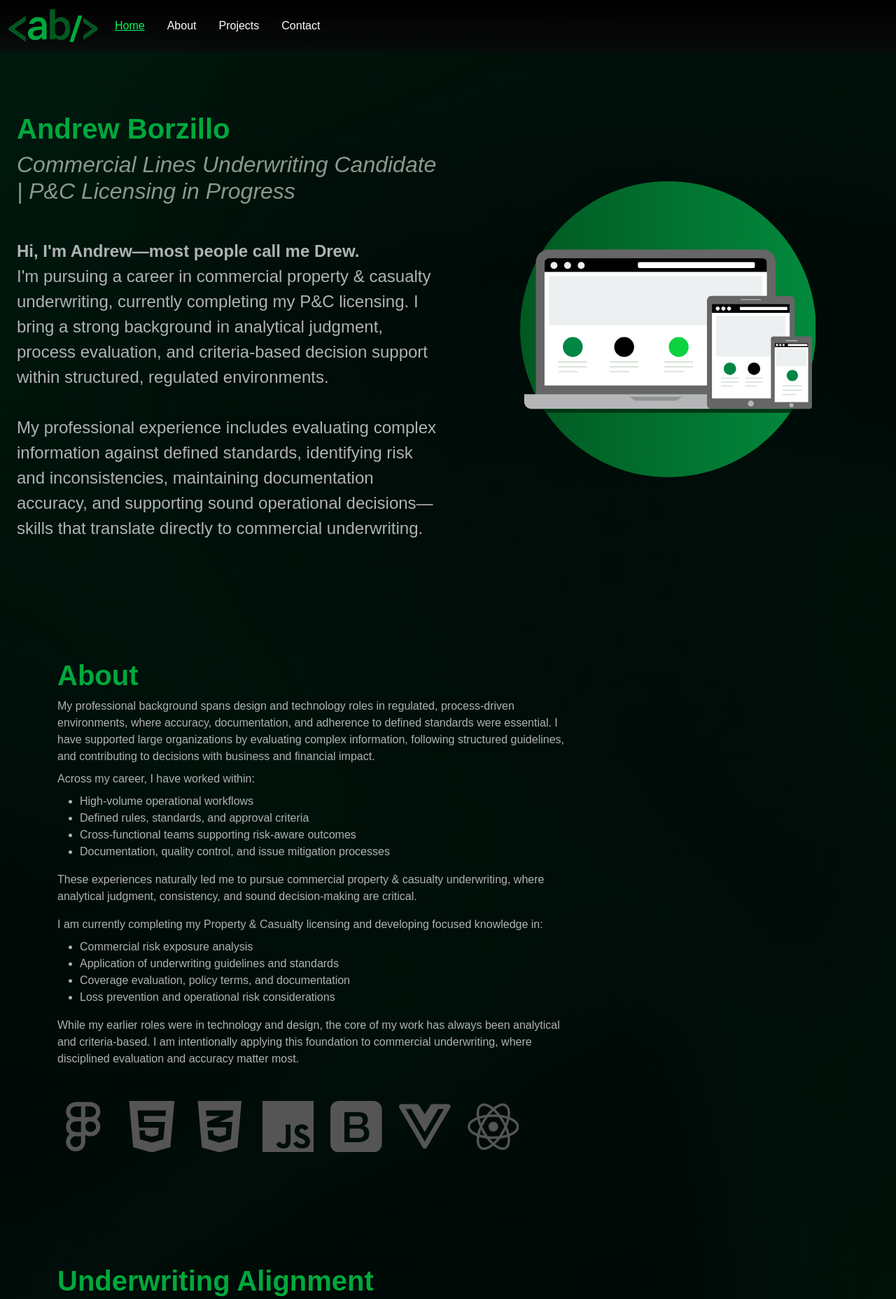
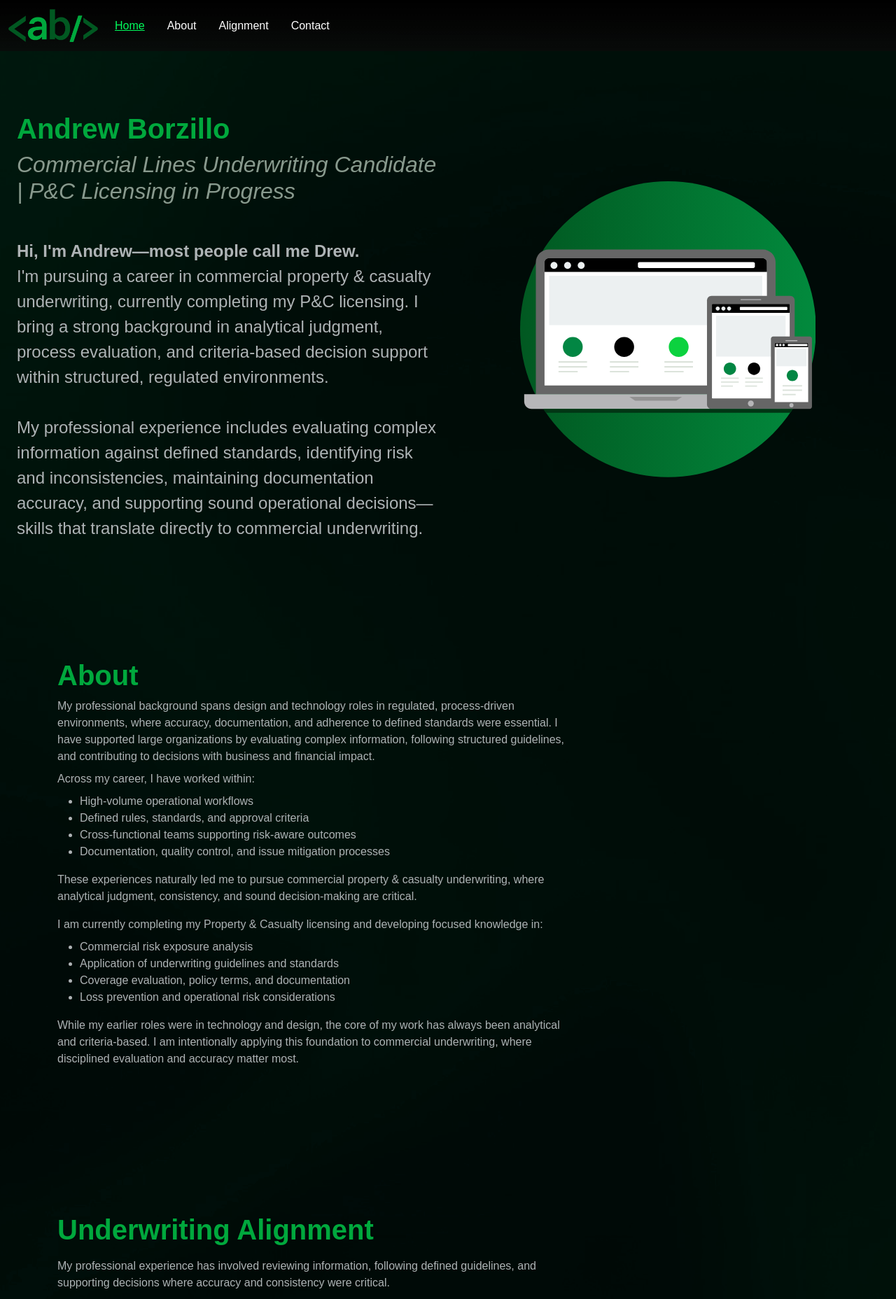
Before and after one commit to dzillo1/ab-site, a React (Vite) app in the folder portfolio/: page / in a window 1280 px wide. Shown: the top 1856 px of the page at 70% size. Built offline with nearby package versions, Linux system fonts and the light colour scheme; a web font is replaced by a local one.

Commit message:
edits for uw

```diff
--- a/portfolio/src/Components/About.jsx
+++ b/portfolio/src/Components/About.jsx
@@ -86,7 +86,7 @@ function About() {
                     </ul>
 
                     <p className="mb-5">While my earlier roles were in technology and design, the core of my work has always been analytical and criteria-based. I am intentionally applying this foundation to commercial underwriting, where disciplined evaluation and accuracy matter most.</p>
-
+{/*
 <div className="d-flex gap-3 gap-lg-4">
 <OverlayTrigger
 trigger="click"
@@ -166,6 +166,7 @@ trigger="click"
     <svg className="react-logo svg-icon" viewBox="-10.5 -9.45 21 18.9" fill="none" xmlns="http://www.w3.org/2000/svg" aria-labelledby="reactTitle" onClick={() => setOpenPopover('react')}> <title id="reactTitle">React - 2+ years</title> <circle cx="0" cy="0" r="2" fill="#555"></circle> <g stroke="#555" strokeWidth="1" fill="none"> <ellipse rx="10" ry="4.5"></ellipse> <ellipse rx="10" ry="4.5" transform="rotate(60)"></ellipse> <ellipse rx="10" ry="4.5" transform="rotate(120)"></ellipse></g></svg>
     </OverlayTrigger>
 </div>
+*/}
 
                 </div>
             </div>
--- a/portfolio/src/Components/Navbar.jsx
+++ b/portfolio/src/Components/Navbar.jsx
@@ -87,11 +87,11 @@ function Navbar() {
                             About
                         </a>
                         <a
-                            href="#projects"
-                            className={`nav-link ${activeLink === "#projects" ? "active" : ""}`}
-                            onClick={() => handleLinkClick("#projects")}
+                            href="#alignment"
+                            className={`nav-link ${activeLink === "#alignment" ? "active" : ""}`}
+                            onClick={() => handleLinkClick("#alignment")}
                         >
-                            Projects
+                            Alignment
                         </a>
                         <a
                             href="#contact"
--- a/portfolio/src/Portfolio.css
+++ b/portfolio/src/Portfolio.css
@@ -104,7 +104,7 @@ h3{
     font-family: "Sansation", sans-serif;
     font-weight: 400;
 }
-p, h4, #about li{
+p, h4, #about li, #alignment li{
     color:#aeb3b5;
     line-height:1.5
 }
```
Also changed, not shown: 1 other file (tests, documents, lock files or other folders).
